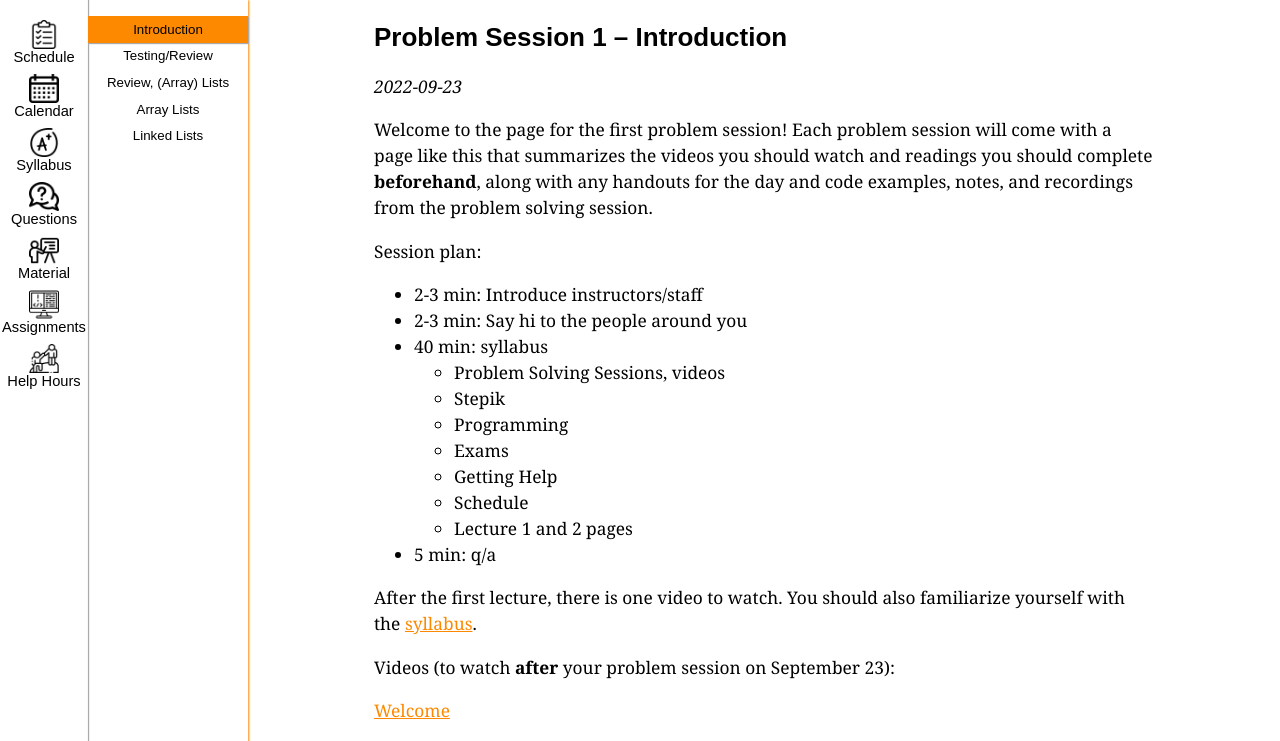
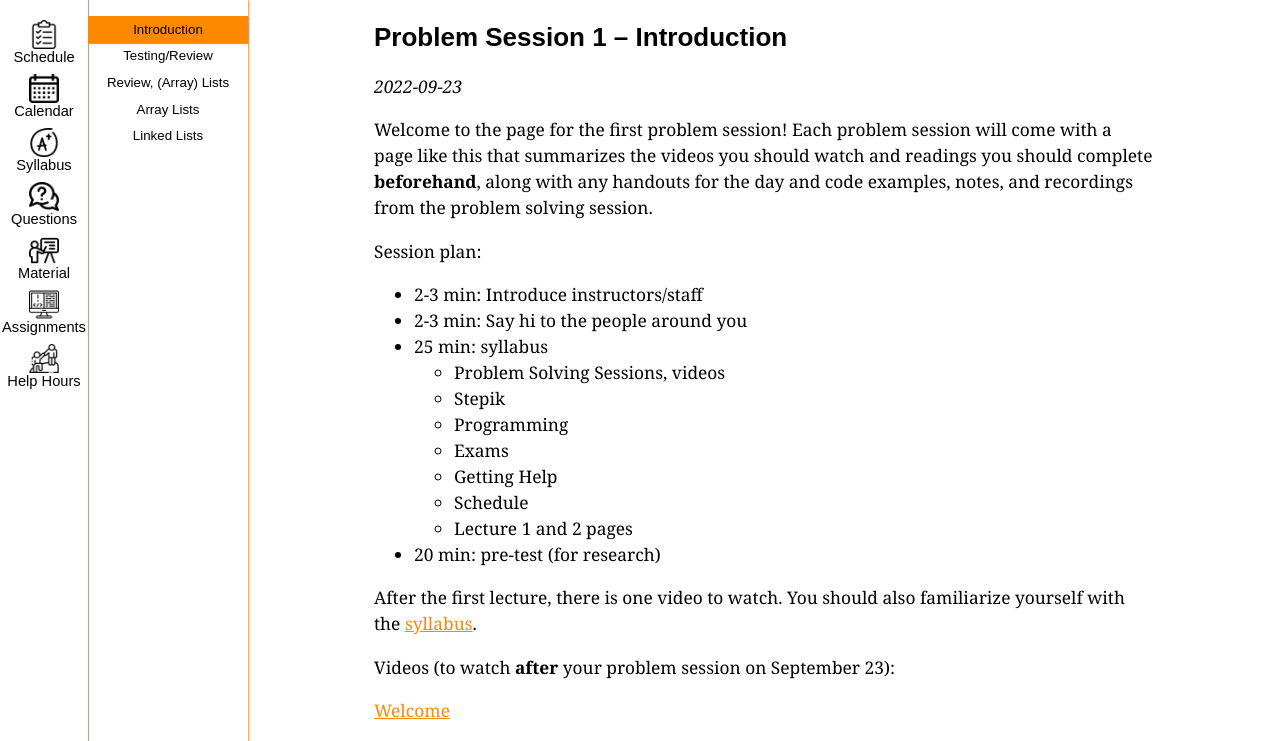
Before and after one commit to ucsd-cse12-f22/ucsd-cse12-f22.github.io, a Jekyll site: the page built from _lectures/lecture1.md, in a window 1280 px wide. Shown: the top 741 px of the page. Built offline with Jekyll 4.4.1, drawn with Linux system fonts in a browser that asks for light colours; grey boxes are pictures that could not be loaded.

Commit message:
Update lecture1.md

```diff
--- a/_lectures/lecture1.md
+++ b/_lectures/lecture1.md
@@ -20,7 +20,7 @@ and code examples, notes, and recordings from the problem solving session.
 Session plan:
 - 2-3 min: Introduce instructors/staff
 - 2-3 min: Say hi to the people around you
-- 40 min: syllabus
+- 25 min: syllabus
     - Problem Solving Sessions, videos
     - Stepik
     - Programming
@@ -28,7 +28,7 @@ Session plan:
     - Getting Help
     - Schedule
     - Lecture 1 and 2 pages
-- 5 min: q/a
+- 20 min: pre-test (for research)
 
 After the first lecture, there is one video to watch. You should also familiarize
 yourself with the [syllabus](../syllabus.html).
```
